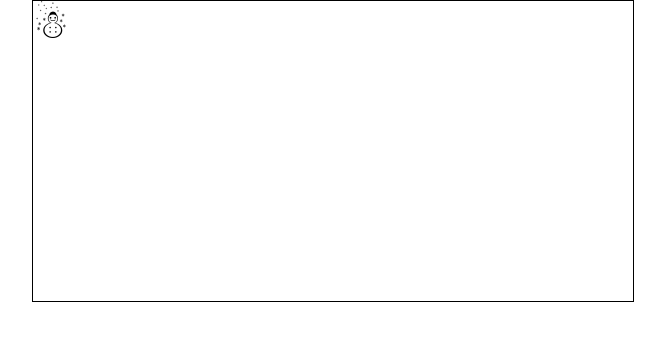
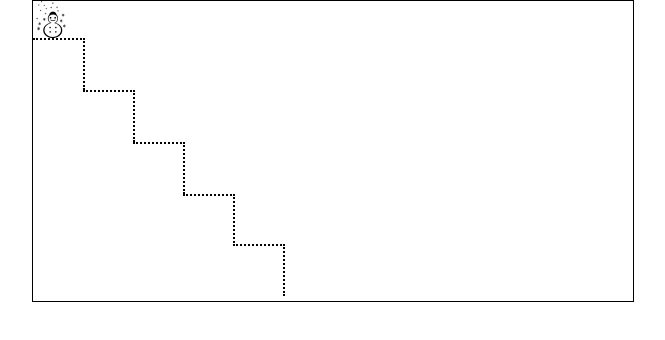
Before and after one commit to yoseychan/snowman-stairs, a plain HTML site: page Relative/index.html in a window 1280 px wide. Shown: the whole page, without its empty margins (307-972 px from the left). Drawn offline with Linux system fonts and the light colour scheme.

Commit message:
done done done

```diff
--- a/Relative/css/style.css
+++ b/Relative/css/style.css
@@ -7,8 +7,55 @@ body {
 	width: 600px;
 	border: 1px solid black;
 	margin: 0 auto;
+	position: relative;
 }
 
 .box .snowman {
 	font-size: 40px;
 }
+
+.snow1 {
+	border-top: 2px dotted black;
+	border-right: 2px dotted black;
+	width: 50px;
+	height: 50px;
+	position: relative;
+	top: -10px;
+	left: 0px;
+}
+.snow2 {
+	border-top: 2px dotted black;
+	border-right: 2px dotted black;
+	width: 50px;
+	height: 50px;
+	position: relative;
+	top: -10px;
+	left: 50px;
+}
+.snow3 {
+	border-top: 2px dotted black;
+	border-right: 2px dotted black;
+	width: 50px;
+	height: 50px;
+	position: relative;
+	top: -10px;
+	left: 100px;
+}
+.snow4 {
+	border-top: 2px dotted black;
+	border-right: 2px dotted black;
+	width: 50px;
+	height: 50px;
+	position: relative;
+	top: -10px;
+	left: 150px;
+}
+.snow5 {
+	border-top: 2px dotted black;
+	border-right: 2px dotted black;
+	width: 50px;
+	height: 50px;
+	position: relative;
+	top: -12px;
+	left: 200px;
+}
--- a/Relative/index.html
+++ b/Relative/index.html
@@ -8,6 +8,14 @@
 <body>
 	<div class="box">
 		<div class="snowman">&#9731;</div>
+		<div class="snow1"></div>
+		<div class="snow2"></div>
+		<div class="snow3"></div>
+		<div class="snow4"></div>
+		<div class="snow5"></div>
+
 	</div>
+
+
 </body>
 </html>
--- a/Static/css/style.css
+++ b/Static/css/style.css
@@ -7,8 +7,49 @@ body {
 	width: 600px;
 	border: 1px solid black;
 	margin: 0 auto;
+	/*position: static;*/
 }
 
 .box .snowman {
 	font-size: 40px;
 }
+
+.snow1 {
+	border-top: 2px dotted black;
+	border-right: 2px dotted black;
+	width: 50px;
+	height: 50px;
+
+}
+.snow2 {
+	border-top: 2px dotted black;
+	border-right: 2px dotted black;
+	width: 50px;
+	height: 50px;
+	margin-left: 50px;
+
+}
+.snow3 {
+	border-top: 2px dotted black;
+	border-right: 2px dotted black;
+	width: 50px;
+	height: 50px;
+	margin-left: 100px;
+
+}
+.snow4 {
+	border-top: 2px dotted black;
+	border-right: 2px dotted black;
+	width: 50px;
+	height: 50px;
+	margin-left: 150px;
+
+}
+.snow5 {
+	border-top: 2px dotted black;
+	border-right: 2px dotted black;
+	width: 50px;
+	height: 38px;
+	margin-left: 200px;
+
+}
```
Also changed, not shown: Static/index.html (+6 -0 lines).
